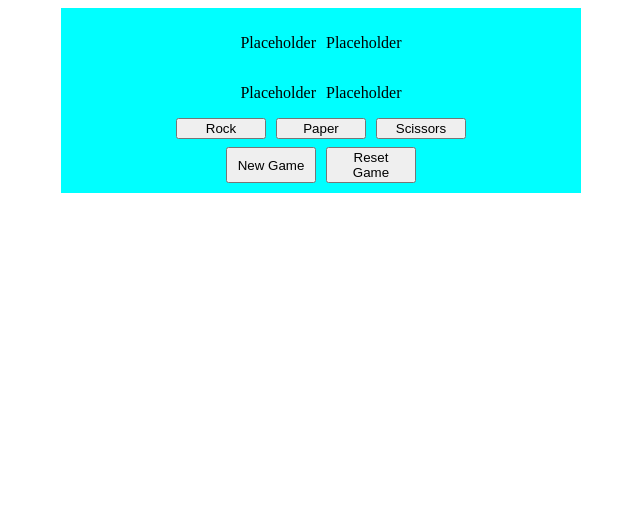
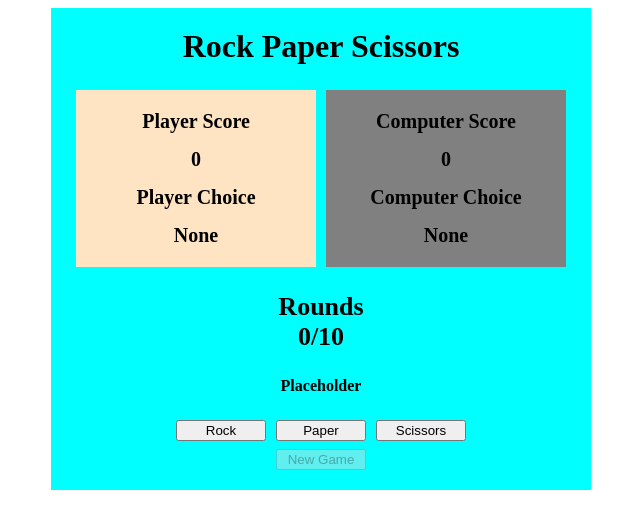
Before and after one commit to Alpaca3245/rock-paper-scissors, a plain HTML site: page index.html in a window 1280 px wide. Both pictures are taken after a click on the button "New Game". Shown: the whole page, without its empty margins (319-959 px from the left). Drawn offline with Linux system fonts and the light colour scheme.

Commit message:
Finished base game

```diff
--- a/index.css
+++ b/index.css
@@ -1,33 +1,69 @@
 body {
     display: flex;
     justify-content: center;
+    align-items: center;
+}
+
+p {
+    margin: 0px;
+    font-weight: bold;
 }
 
 .game-container {
     display: flex;
     flex-direction: column;
-    justify-content: center;
+    justify-content: space-between;
     width: 500px;
-    padding: 10px;
+    padding: 20px;
+    row-gap: 25px;
     align-items: center;
     background-color: aqua;
+}
+
+.game-container-title {
+    font-size: 32px;
+    font-weight: bolder;
 }
 
 .game-container div {
     column-gap: 10px;
 }
 
-.choice-display {
+.info-display{
     display: flex;
-    justify-content: center;
+    justify-content: center
 }
 
-.scoreboard {
+.info-player, .info-computer {
     display: flex;
+    flex-direction: column;
+    align-items: center;
+    font-size: 20px;
+    row-gap: 15px;
+    width: 200px;
+    padding: 20px;
 }
 
-.score-number {
-    background-color:red;
+.info-player {
+    background-color: bisque;
+}
+
+.info-computer {
+    background-color: grey;
+}
+
+.info-rounds {
+    display: flex;
+    flex-direction: column;
+    align-items: center;
+}
+
+.info-rounds p {
+    font-size: 26px;
+}
+
+.info-text {
+    font-size: 20px;
 }
 
 .game-controls {
--- a/index.html
+++ b/index.html
@@ -10,27 +10,45 @@
 
 <body>
     <div class="game-container">
-        <div class="choice-display">
-            <p class="choice-text" id="human-choice">Placeholder </p>
-            <p class="choice-text" id="computer-choice">Placeholder </p>
+        <p class="game-container-title">Rock Paper Scissors</p>
+
+        <div class="info-display">
+            <div class="info-player">
+                <p>Player Score</p>
+                <p id="human-score">0</p>
+                <p>Player Choice</p>
+                <p id="display-human-choice">None</p>
+            </div>
+
+            <div class="info-computer">
+                <p>Computer Score</p>
+                <p id="computer-score">0</p>
+                <p>Computer Choice</p>
+                <p id="display-computer-choice">None</p>
+            </div>
         </div>
 
-        <div class="scoreboard">
-            <p class="human-score-text">Placeholder</p>
-            <p class="computer-score-text">Placeholder </p>
+        <div class="info-rounds">
+            <p>Rounds</p>
+            <p id="number-of-rounds">0/0</p>
         </div>
 
-        <div class="game-controls" id="game-controls1">
-            <button>Rock</button>
-            <button>Paper</button>
-            <button>Scissors</button>
-        </div>
+        <p id="info-text">Placeholder</p>
 
-        <div class="game-controls" id="game-controls2">
-            <button id="newGameBtn">New Game</button>
-            <button id="resetGameBtn">Reset Game</button>
+        <div>
+            <div class="game-controls" id="game-controls1">
+                <button id="rock-btn">Rock</button>
+                <button id="paper-btn">Paper</button>
+                <button id="scissors-btn">Scissors</button>
+            </div>
+
+            <div class="game-controls" id="game-controls2">
+                <button id="new-game-btn">New Game</button>
+            </div>
         </div>
     </div>
+
+
 
     <script src="rock-paper-scissors.js"></script>
 </body>
--- a/rock-paper-scissors.js
+++ b/rock-paper-scissors.js
@@ -1,5 +1,23 @@
-humanScore = 0;
-computerScore = 0;
+let rounds = 0;
+const MAXROUNDS = 10;
+setRoundDisplay(0, MAXROUNDS);
+
+const rockBtn = document.getElementById("rock-btn");
+const paperBtn = document.getElementById("paper-btn");
+const scissorsBtn = document.getElementById("scissors-btn");
+const newGameBtn = document.getElementById("new-game-btn");
+const computerScoreElem = document.getElementById("computer-score");
+const humanScoreElem = document.getElementById("human-score");
+const displayComputerChoice = document.getElementById("display-computer-choice")
+const displayHumanChoice = document.getElementById("display-human-choice")
+const info = document.getElementById("info-text");
+
+let computerScore="0";
+let humanScore="0";
+
+rockBtn.disabled = true;
+paperBtn.disabled = true;
+scissorsBtn.disabled = true;
 
 // Returns a random choice of rock, paper or scissors as a string
 function getComputerChoice() {
@@ -27,63 +45,130 @@ function getComputerChoice() {
 
 // Plays a single round of rock paper scissors with the computer
 // Use play game to play several rounds
-function playRound(humanChoice, computerChoice) {
-    humanResult = humanChoice.toLowerCase();
-    computerResult = computerChoice.toLowerCase();
+function playGame(humanChoice, computerChoice) {
+    humanChoice = humanChoice.toLowerCase();
+    computerChoice = computerChoice.toLowerCase();
 
     if (humanChoice == computerChoice) {
         console.log("Tie!");
+        displayHumanChoice.innerText = capitalizeFirstLetter(humanChoice);
+        displayComputerChoice.innerText = capitalizeFirstLetter(computerChoice);
+        info.innerText = "Tie!"
     } else if ((humanChoice == "rock") && (computerChoice == "paper")) {
         console.log ("Computer wins!");
+        info.innerText = "Computer wins!"
+        displayHumanChoice.innerText = "Rock";
+        displayComputerChoice.innerText = "Paper";
+        computerScoreElem.innerText = ++computerScore;
     } else if ((humanChoice == "rock") && (computerChoice == "scissors")) {
         console.log ("Human wins!");
+        info.innerText = "Human wins!";
+        displayHumanChoice.innerText = "Rock";
+        displayComputerChoice.innerText = "Scissors";
+        humanScoreElem.innerText = ++humanScore;
     } else if ((humanChoice == "paper") && (computerChoice == "scissors")) {
         console.log ("Computer wins!");
+        info.innerText = "Computer wins!";
+        displayHumanChoice.innerText = "Paper";
+        displayComputerChoice.innerText = "Scissors";
+        computerScoreElem.innerText = ++computerScore;
     } else if ((humanChoice == "paper") && (computerChoice == "rock")) {
         console.log ("Human wins!");
+        info.innerText ="Human wins!";
+        displayHumanChoice.innerText = "Paper";
+        displayComputerChoice.innerText = "Rock";
+        humanScoreElem.innerText = ++humanScore;
     } else if ((humanChoice == "scissors") && (computerChoice == "rock")) {
         console.log ("Computer wins!");
+        info.innerText = "Computer wins!";
+        displayHumanChoice.innerText = "Scissors";
+        displayComputerChoice.innerText = "Rock";
+        computerScoreElem.innerText = ++computerScore;
     } else if ((humanChoice == "scissors") && (computerChoice == "paper")) {
         console.log ("Human wins!");
+        info.innerText = "Human wins!";
+        displayHumanChoice.innerText = "Scissors";
+        displayComputerChoice.innerText = "Paper";
+        humanScoreElem.innerText = ++humanScore;
     } else {
         console.log ("Input error!");
+    }
+    rounds++;
+
+    setRoundDisplay(rounds,MAXROUNDS);
+
+    // Copied from the internet
+    function capitalizeFirstLetter(val) {
+        return String(val).charAt(0).toUpperCase() + String(val).slice(1);
+    }
+
+    // Ends games
+    if (rounds == MAXROUNDS) {
+        // Disable the buttons for playing
+        rockBtn.disabled = true;
+        paperBtn.disabled = true;
+        scissorsBtn.disabled = true;
+        newGameBtn.disabled = false;
+
+        rounds = 0;
     }
     return 0;
 }
 
-function playGame(humanBtnSelection) { // Runs inputs arguments for playRound and starts playRound function several times (start rock paper scissors game)
-    const maxRounds = 5; // Number of rounds
-
-    for (let i = 0; i < maxRounds; i++) {
-        const humanSelection = humanBtnSelection();
-        const computerSelection = getComputerChoice();
-
-        playRound(humanSelection, computerSelection)
-        console.log("----------------------------");
-    }
+function resetScore() {
+    computerScoreElem.innerText = 0;
+    computerScore = 0;
+    humanScoreElem.innerText = 0;
+    humanScore = 0;
 }
 
 
-// Buttons events
+function setRoundDisplay(rounds, MAXROUNDS) {
+    const numberOfRounds = document.getElementById("number-of-rounds");
+    numberOfRounds.innerText = `${rounds}/${MAXROUNDS}`
+}
+
+function newGame() {
+    // Enables the buttons and disables newgame
+    rockBtn.disabled = false;
+    paperBtn.disabled = false;
+    scissorsBtn.disabled = false;
+    newGameBtn.disabled = true;
+
+    info.innerText = "Placeholder";
+    displayHumanChoice.innerText = "None";
+    displayComputerChoice.innerText = "None";
+
+    resetScore();
+    setRoundDisplay(0,MAXROUNDS);
+}
+
+
+// Events
+newGameBtn.addEventListener("click", newGame)
+
 const btnGroup = document.querySelector(".game-controls");
 
 btnGroup.addEventListener("click", e => {
     console.log(e.target);
     let targetText = e.target.textContent; // Assigning to variable is easier and prevents the system from finding the variable several times
-    let humanBtnSelection = "";
+    let humanBtnChoice = "";
 
     switch(targetText) {
         case 'Rock':
             console.log("Rock");
-            humanBtnSelection = targetText;
+            humanBtnChoice = targetText;
+            playGame(humanBtnChoice, getComputerChoice());
             break;
         case 'Paper':
             console.log("Paper");
-            humanBtnSelection = targetText;
+            humanBtnChoice = targetText;
+            playGame(humanBtnChoice, getComputerChoice());
         break;
         case 'Scissors':
             console.log("Scissors");
-            humanBtnSelection = targetText;
+            humanBtnChoice = targetText;
+            playGame(humanBtnChoice, getComputerChoice());
         break;
     }
 })
```
